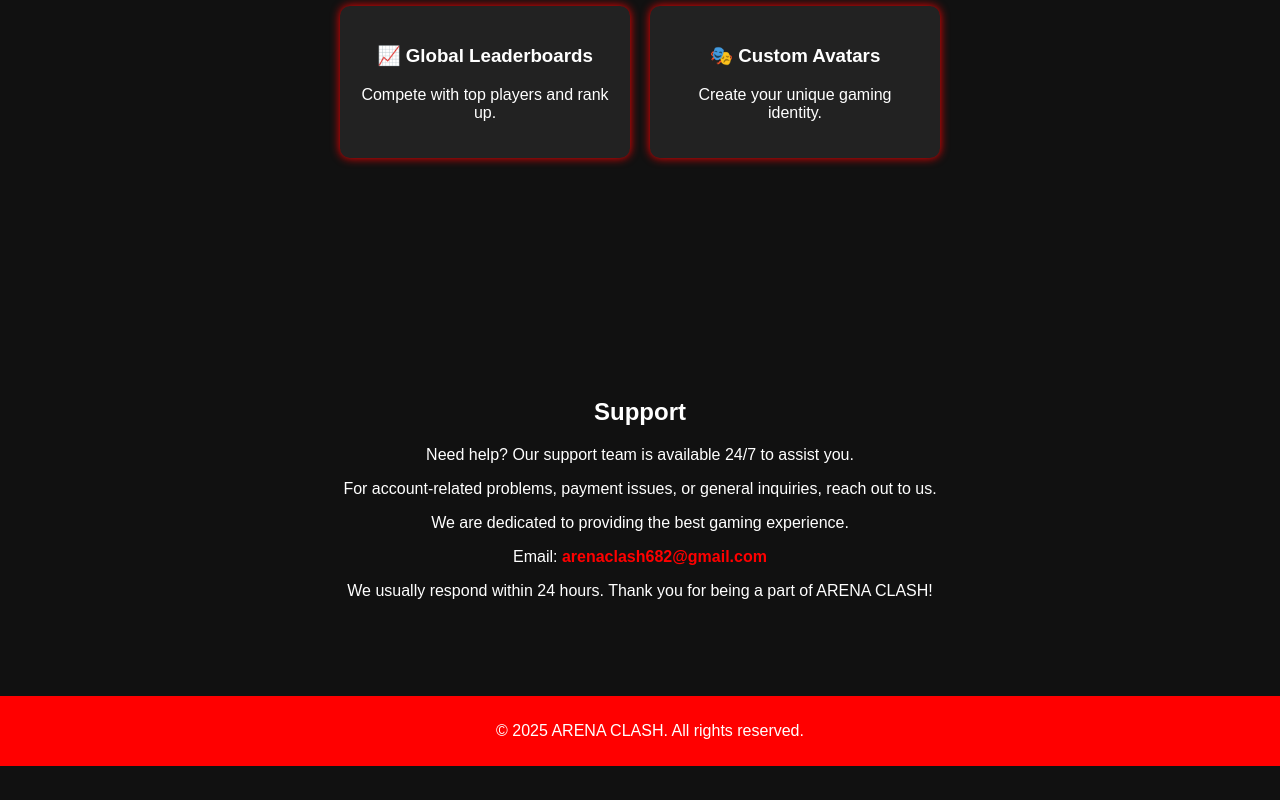
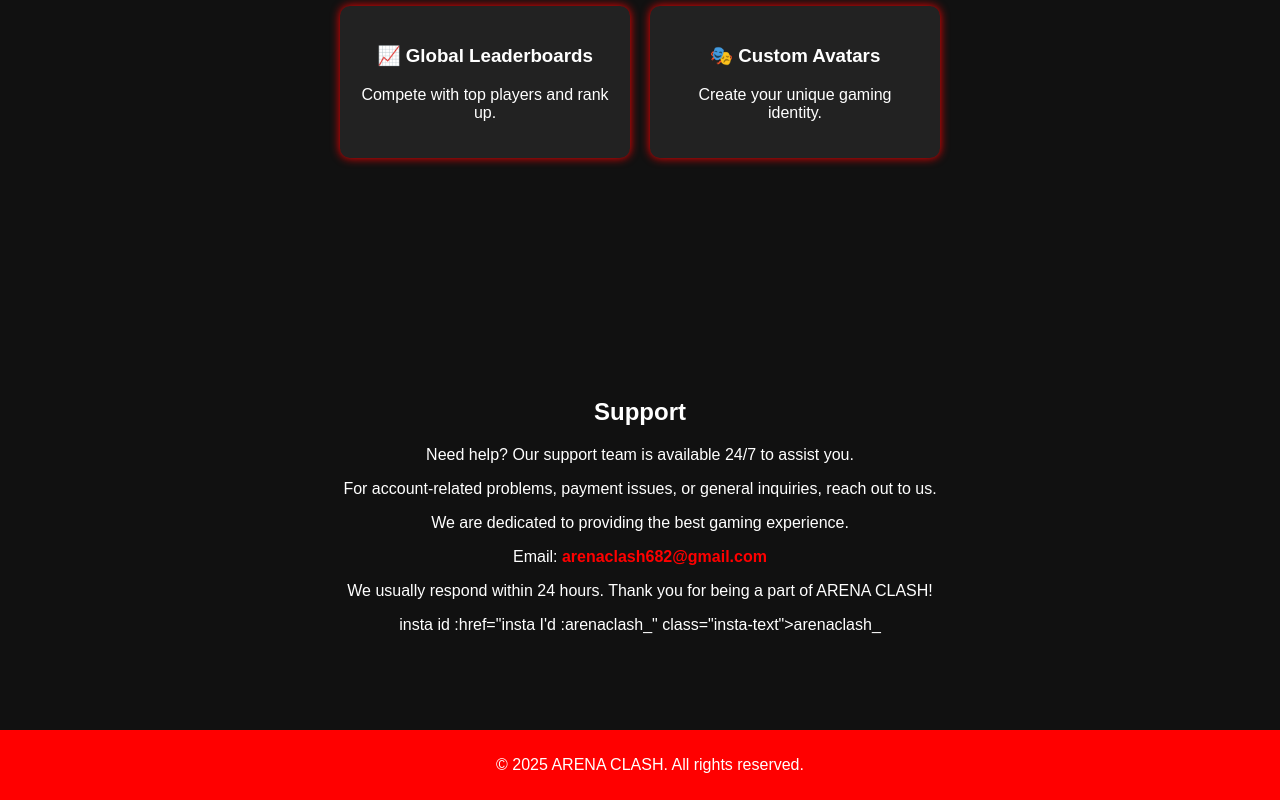
Before and after one commit to ArenaClash/Arena-Clash, a plain HTML site: page index.html in a window 1280 px wide. Shown: the part 1289-2089 px from the top of the page. Before the commit the page ends 2055 px from the top, so only its background shows below. Drawn offline with Linux system fonts and the light colour scheme.

Commit message:
index.html

```diff
--- a/index.html
+++ b/index.html
@@ -157,6 +157,7 @@
         <p>We are dedicated to providing the best gaming experience.</p>
         <p>Email: <a href="mailto:arenaclash682@gmail.com" class="email-text">arenaclash682@gmail.com</a></p>
         <p>We usually respond within 24 hours. Thank you for being a part of ARENA CLASH!</p>
+        <p>insta id :<a>href="insta I'd :arenaclash_" class="insta-text">arenaclash_</a></p>
     </section>
     <footer>
         <p>&copy; 2025 ARENA CLASH. All rights reserved.</p>
```
